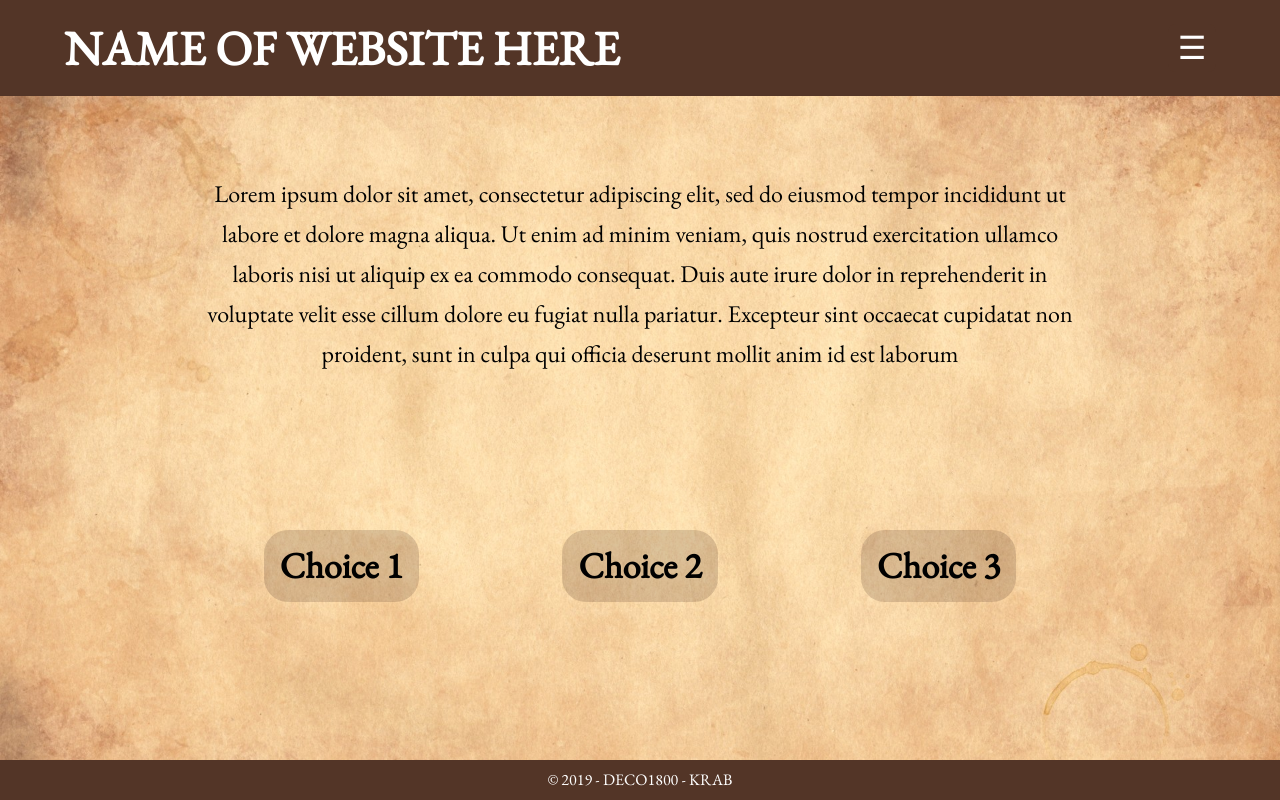
After one commit to AriBowe/KRAB, a PHP site: page /game.php in a window 1280 px wide. The commit adds this page. Run offline with PHP 8.4, Linux system fonts and the light colour scheme.

Commit message:
Added the template game page & fixed up some CSS

```diff
--- /dev/null
+++ b/game.php
@@ -0,0 +1,23 @@
+<?php
+
+include 'header.php';
+include 'sidebar.php';
+
+?>
+
+<main>
+    <article id="event">
+        <p>Lorem ipsum dolor sit amet, consectetur adipiscing elit, sed do eiusmod tempor incididunt ut labore et dolore magna aliqua. Ut enim ad minim veniam, quis nostrud exercitation ullamco laboris nisi ut aliquip ex ea commodo consequat. Duis aute irure dolor in reprehenderit in voluptate velit esse cillum dolore eu fugiat nulla pariatur. Excepteur sint occaecat cupidatat non proident, sunt in culpa qui officia deserunt mollit anim id est laborum</p>
+    </article>
+    <article>
+        <a class="choiceButton">Choice 1</a>
+        <a class="choiceButton">Choice 2</a>
+        <a class="choiceButton">Choice 3</a>
+    </article>
+</main>
+
+<?php
+
+include 'footer.php';
+
+?>
--- a/index.php
+++ b/index.php
@@ -6,8 +6,8 @@ include 'sidebar.php';
 ?>
 
 <main>
-    <article>
-        <a class="choiceButton" href="#">CLICK TO PLAY</a>
+    <article class="decision">
+        <a class="choiceButton" href="/game.php">CLICK TO PLAY</a>
     </article>
 </main>
 
--- a/style.css
+++ b/style.css
@@ -71,16 +71,29 @@ header h1 {
 main {
 	overflow: auto;
 	background: none;
-	width: 100%;
+	width: 70%;
+	font-size: 1.5em;
+	line-height: 5vh;
 	height: 83vh; /* This plus the header (12vh) and footer (5vh) comes out to a page height of 100vh, which is a full window */
 	display: flex;
 	flex-direction: column;
-	justify-content: center;
+	justify-content: space-around;
 	align-items: center;
 }
 
+#event {
+	text-align: center;
+}
+
+main article:nth-of-type(2) {
+	padding-bottom: 10vh;
+	display: flex;
+	justify-content: space-around;
+	width: 100%;
+}
+
 .choiceButton {
-	font-size: 2em;
+	font-size: 1.5em;
 	text-decoration: none;
 	color: black;
 	font-weight: bold;
```
